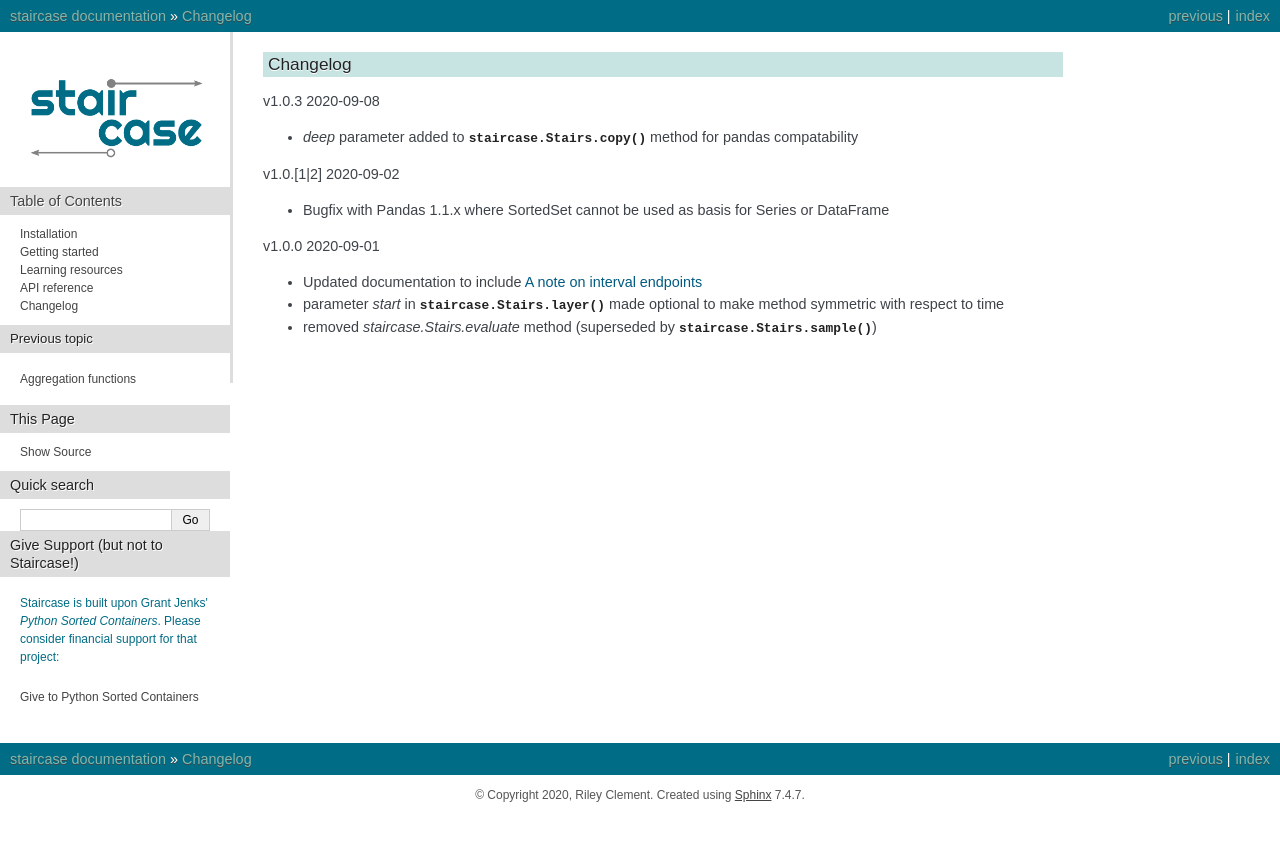
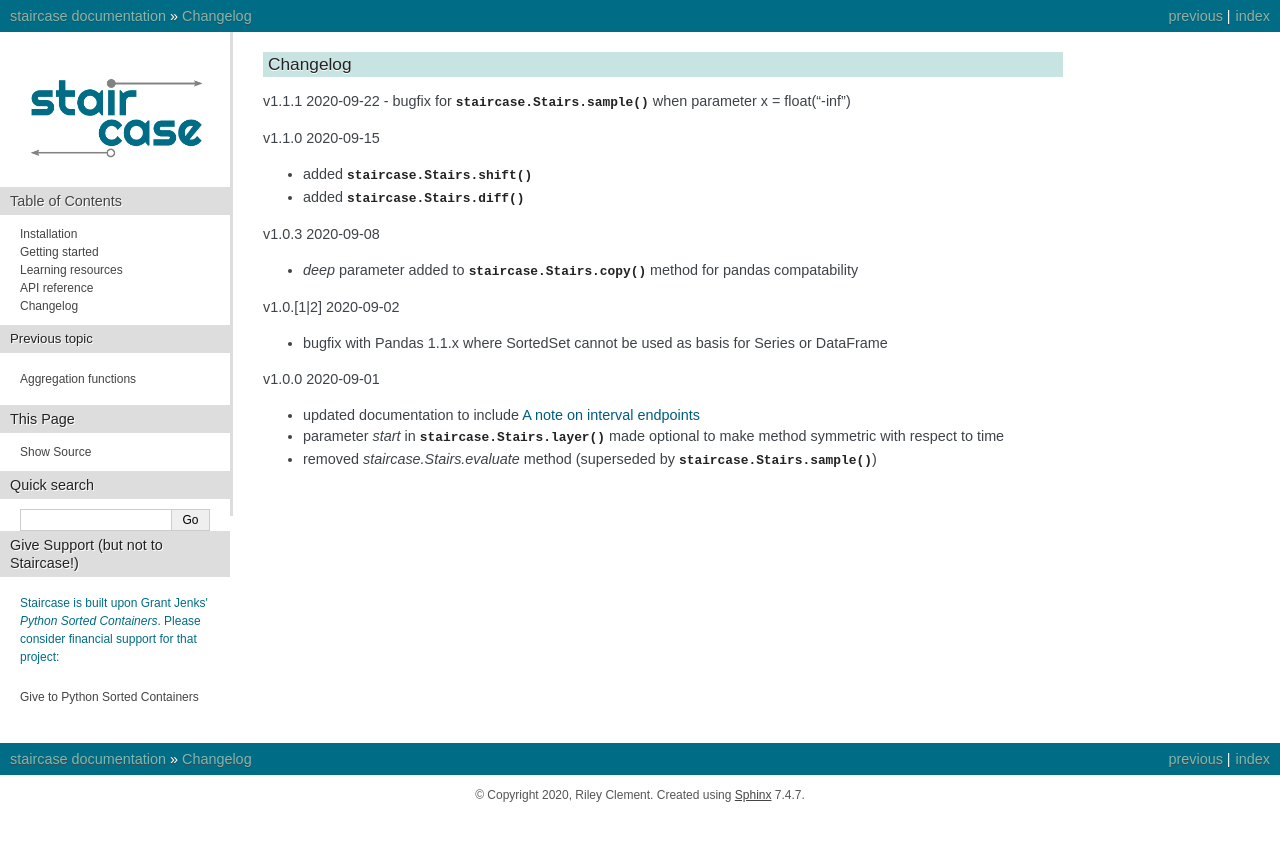
Before and after one commit to staircase-dev/staircase, a Sphinx documentation site: the page built from docs/changelog.rst, in a window 1280 px wide. Shown: the top 841 px of the page. Built offline with Sphinx 7.4.7, drawn with Linux system fonts in a browser that asks for light colours.

Commit message:
BUGFIX STAIRS.SAMPLE FOR X EQUAL TO NEGATIVE INFINITY

```diff
--- a/docs/changelog.rst
+++ b/docs/changelog.rst
@@ -1,6 +1,16 @@
 =========
 Changelog
 =========
+
+v1.1.1 2020-09-22
+- bugfix for :meth:`staircase.Stairs.sample` when parameter x = float("-inf")
+
+
+v1.1.0 2020-09-15
+
+- added :meth:`staircase.Stairs.shift`
+- added :meth:`staircase.Stairs.diff`
+
 
 v1.0.3 2020-09-08
 
@@ -9,11 +19,11 @@ v1.0.3 2020-09-08
 
 v1.0.[1|2] 2020-09-02
 
-- Bugfix with Pandas 1.1.x where SortedSet cannot be used as basis for Series or DataFrame
+- bugfix with Pandas 1.1.x where SortedSet cannot be used as basis for Series or DataFrame
 
 
 v1.0.0 2020-09-01
 
-- Updated documentation to include :ref:`A note on interval endpoints<getting_started.interval_endpoints>`
+- updated documentation to include :ref:`A note on interval endpoints<getting_started.interval_endpoints>`
 - parameter *start* in :meth:`staircase.Stairs.layer` made optional to make method symmetric with respect to time
 - removed *staircase.Stairs.evaluate* method (superseded by :meth:`staircase.Stairs.sample`)
```
Also changed, not shown: 1 other file.
